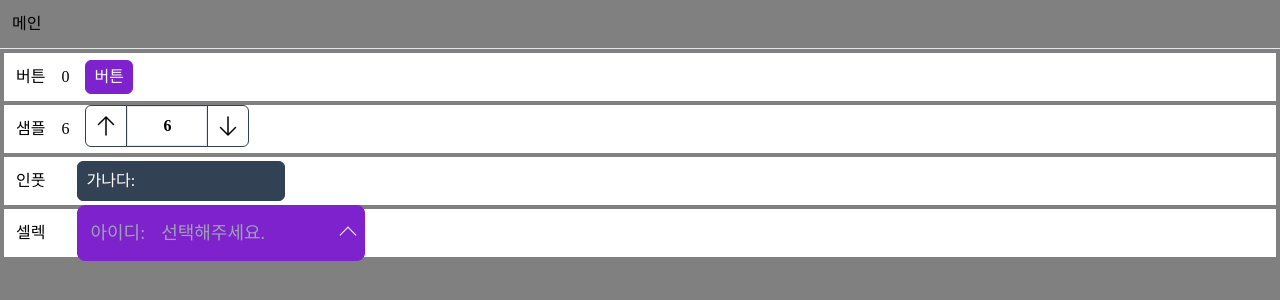
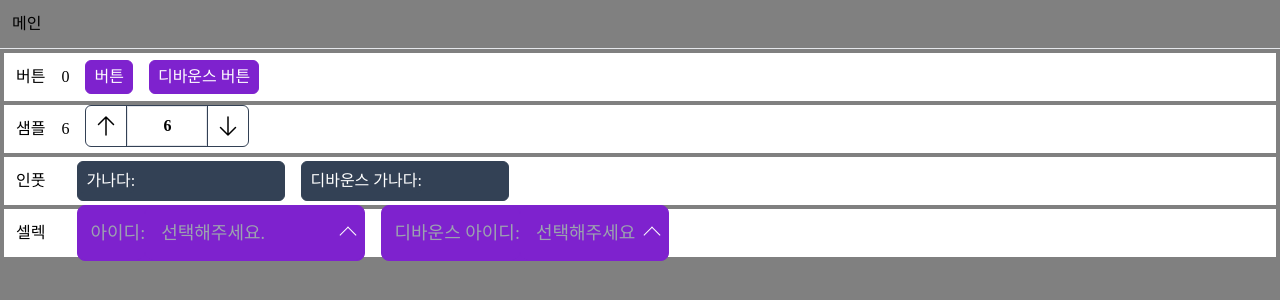
Before and after one commit to uiwwsw/broong, a React (Vite) app: page / in a window 1280 px wide. Shown: the top 300 px of the page. Built offline with nearby package versions, Linux system fonts and the light colour scheme; a web font is replaced by a local one.

Commit message:
feat: debounce 적용

```diff
--- a/src/pages/Main.tsx
+++ b/src/pages/Main.tsx
@@ -23,12 +23,22 @@ const Main = () => {
             버튼
           </Button>
         </dd>
+        <dd>
+          <Button
+            debounce={300}
+            className="btn btn--primary btn--md"
+            onClick={() => setCount1(count1 + 1)}
+            onHold={() => setCount1((prev) => prev + 1)}
+          >
+            디바운스 버튼
+          </Button>
+        </dd>
       </dl>
       <dl className="m-1 flex h-12 items-center gap-4 bg-white p-3">
         <dt>샘플</dt>
         <dd>{count2}</dd>
         <dd>
-          <Sample max={99} min={6} onChange={(value) => setCount2(value)} debounce={300} />
+          <Sample debounce={0} max={99} min={6} onChange={(value) => setCount2(value)} />
         </dd>
       </dl>
       <dl className="m-1 flex h-12 items-center gap-4 bg-white p-3">
@@ -37,12 +47,23 @@ const Main = () => {
         <dd>
           <Input
             onChange={(e) => setText1(e.target.value)}
-            debounce={300}
             componentName="inp"
             themeColor="secondary"
             themeSize="md"
+            debounce={0}
           >
             가나다
+          </Input>
+        </dd>
+        <dd>
+          <Input
+            onChange={(e) => setText1(e.target.value)}
+            componentName="inp"
+            themeColor="secondary"
+            themeSize="md"
+            debounce={300}
+          >
+            디바운스 가나다
           </Input>
         </dd>
       </dl>
@@ -54,14 +75,29 @@ const Main = () => {
             componentName="slt"
             themeColor="primary"
             themeSize="lg"
+            debounce={0}
             onChange={(e) => setText2(e.target.value)}
             options={[
-              { label: '1', value: '1' },
-              { label: '2', value: '2' },
-              { label: '3', value: '3' },
+              { label: '0', value: '0' },
+              { label: '300', value: '300' },
             ]}
           >
             아이디
+          </Select>
+        </dd>
+        <dd>
+          <Select
+            componentName="slt"
+            themeColor="primary"
+            themeSize="lg"
+            debounce={300}
+            onChange={(e) => setText2(e.target.value)}
+            options={[
+              { label: '0', value: '0' },
+              { label: '300', value: '300' },
+            ]}
+          >
+            디바운스 아이디
           </Select>
         </dd>
       </dl>
```
